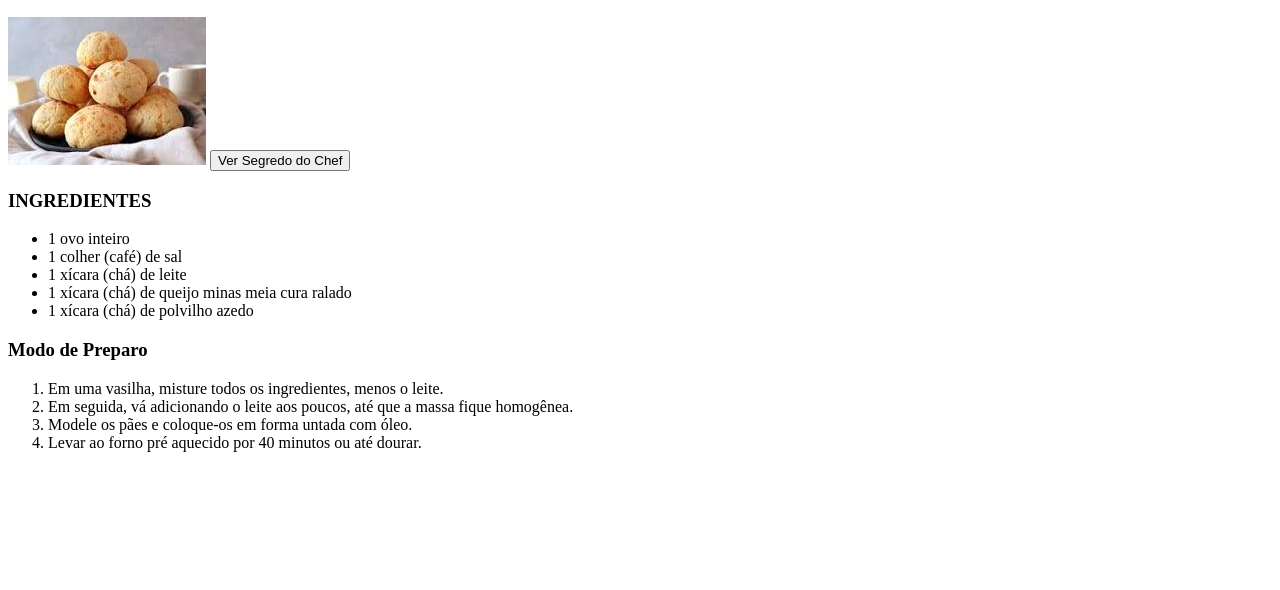
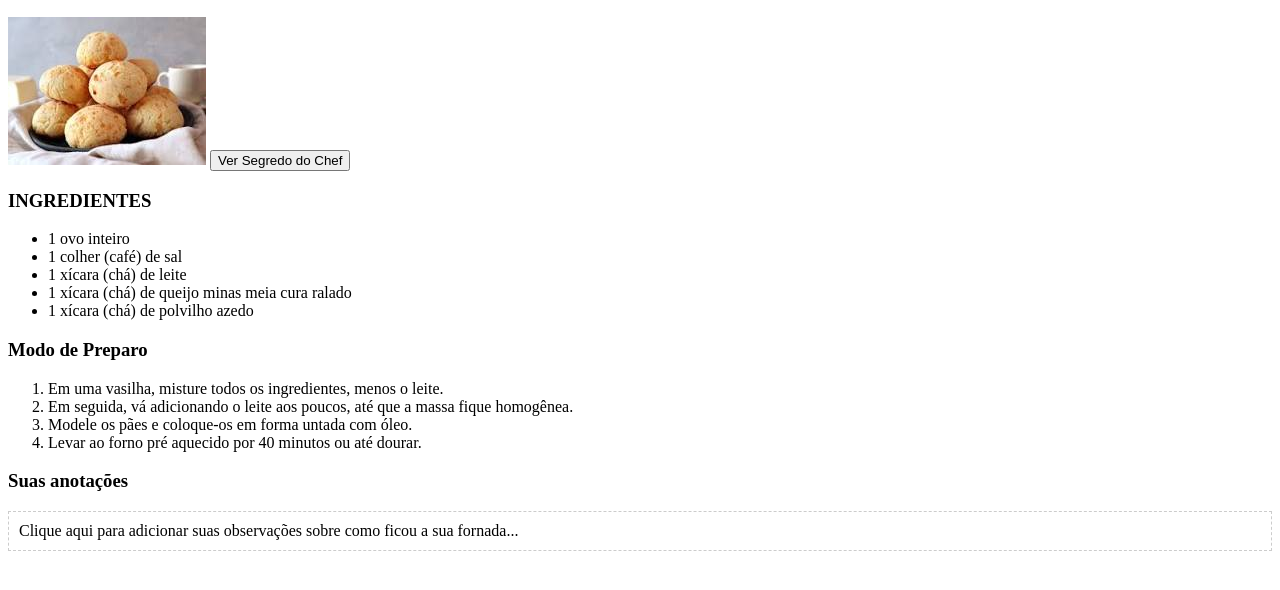
Before and after one commit to BrunoCoutinhoLima/receita-de-minas, a plain HTML site: page index.html in a window 1280 px wide. Shown: the part 110-700 px from the top of the page. Drawn offline with Linux system fonts and the light colour scheme.

Commit message:
feat: implementa área de notas pessoais editável

```diff
--- a/index.html
+++ b/index.html
@@ -44,6 +44,17 @@
                     <li>Levar ao forno pré aquecido por 40 minutos ou até dourar.</li>
                 </ol>
         </section>
+        <section>
+            <h3>Suas anotações</h3>
+            <div style="border: 1px dashed #CCC; padding:10px" contenteditable="true">
+                Clique aqui para adicionar suas observações
+                sobre como ficou a sua fornada...
+            </div>
+
+        </section>
+
+
+
     </main>
     <footer>
 
```
